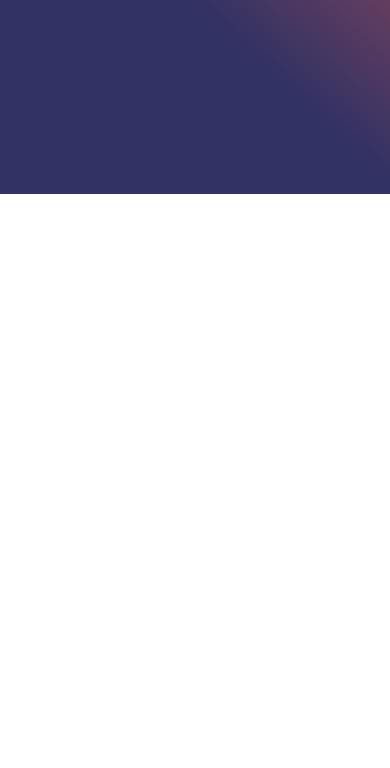
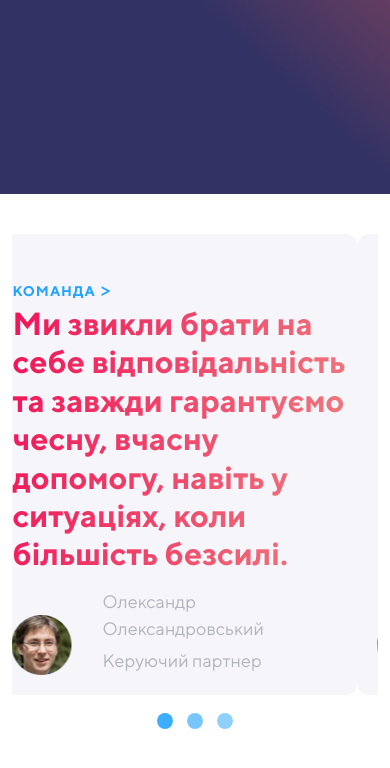
Before and after one commit to GeorgiiIT/hlegals, a plain HTML site: page index.html in a window 390 px wide. Shown: the part 166-934 px from the top of the page. Before the commit the page ends 844 px from the top, so only its background shows below. Drawn offline with nearby package versions, Linux system fonts and the light colour scheme.

Commit message:
homework17_done

```diff
--- a/index.html
+++ b/index.html
@@ -71,7 +71,7 @@
     <section class="intro-sect"></section>
 
     <!-- Slider -->
-		<!-- <div class="container">
+		<div class="container">
 			<div id="carouselExampleCaptions" class="carousel slide home-carousel" data-bs-ride="carousel">
 			<div class="carousel-indicators">
 				<button
@@ -97,46 +97,56 @@
 			</div>
 			<div class="carousel-inner">
 				<div class="carousel-item active">
-					<div class="row">
-							<div class="col-md-4">
-								<img src="img/carusel-img.jpg" class="carusel-img" alt="">
+					<div class="row img-col">
+
+							<div class="col-xl-4 col-md-4 col-sm-4 col-img">
+								<img src="img/carusel-img.jpg" class="carousel-img" alt="">
+								<img src="img/carousel-img-circle.png" class="carousel-img-circle" alt="">
 							</div>
-							<div class="col-md-8">
-								<p class="upper-text">команда</p>
-								<h2 class="section-heading">Ми звикли брати на себе відповідальність та завжди гарантуємо чесну, вчасну допомогу, навіть у ситуаціях, коли більшість безсилі.</h2>
+							<div class="col-xl-8 col-md-8 col-sm-8 col-text">
+								<div class="text-info">
+								<a class="upper-text" href="#">команда</a>
+								</div>
+								<h2 class="section-heading rrr">Ми звикли брати на себе відповідальність та завжди гарантуємо чесну, вчасну допомогу, навіть у ситуаціях, коли більшість безсилі.</h2>
 								<div class="carousel-info">
-									<p class="carousel-info-name">Олександр Олександровський</p>
+									<p class="carousel-info-name">Олександр&shy; Олександровський</p>
 									<p class="carousel-info-role">Керуючий партнер</p>
 								</div>
+
 							</div>
 					</div>
 				</div>
 				<div class="carousel-item">
-					<div class="row">
-							<div class="col-md-4">
-								<img src="img/carusel-img.jpg" class="carusel-img" alt="">
+					<div class="row img-col">
+							<div class="col-xl-4 col-md-4 col-sm-4 col-img">
+								<img src="img/carusel-img.jpg" class="carousel-img" alt="">
+								<img src="img/carousel-img-circle.png" class="carousel-img-circle" alt="">
 							</div>
-							<div class="col-md-8">
-								<p class="upper-text">команда</p>
+							<div class="col-xl-8 col-md-8 col-sm-8 col-text">
+								<div class="text-info">
+								<a class="upper-text" href="#">команда</a>
+								</div>
 								<h2 class="section-heading">Ми звикли брати на себе відповідальність та завжди гарантуємо чесну, вчасну допомогу, навіть у ситуаціях, коли більшість безсилі.</h2>
 									<div class="carousel-info">
-										<p class="carousel-info-name">Олександр Олександровський</p>
+										<p class="carousel-info-name">Олександр&shy; Олександровський</p>
 										<p class="carousel-info-role">Керуючий партнер</p>
 									</div>
 							</div>
-
 					</div>
 				</div>
 				<div class="carousel-item">
-					<div class="row">
-							<div class="col-md-4">
-								<img src="img/carusel-img.jpg" class="carusel-img" alt="">
+					<div class="row img-col">
+							<div class="col-xl-4 col-md-4 col-sm-4 col-img">
+								<img src="img/carusel-img.jpg" class="carousel-img" alt="">
+								<img src="img/carousel-img-circle.png" class="carousel-img-circle" alt="">
 							</div>
-							<div class="col-md-8">
-								<p class="upper-text">команда</p>
+							<div class="col-xl-8 col-md-8 col-sm-8 col-text">
+								<div class="text-info">
+									<a class="upper-text" href="#">команда</a>
+								</div>
 								<h2 class="section-heading">Ми звикли брати на себе відповідальність та завжди гарантуємо чесну, вчасну допомогу, навіть у ситуаціях, коли більшість безсилі.</h2>
 								<div class="carousel-info">
-									<p class="carousel-info-name">Олександр Олександровський</p>
+									<p class="carousel-info-name">Олександр&shy; Олександровський</p>
 									<p class="carousel-info-role">Керуючий партнер</p>
 								</div>
 							</div>
@@ -145,7 +155,7 @@
 
 			</div>
 		</div>
-		</div> -->
+		</div>
 
 
 <!-- grid -->
--- a/scss/style.scss
+++ b/scss/style.scss
@@ -75,7 +75,11 @@ body {
       margin: 0 7px;
     }
   }
+  &-img{
+	  width: 100%;
+  }
 }
+
 
 .home-carousel {
   .carousel-item {
@@ -101,3 +105,133 @@ body {
     max-width: 100%;
   }
 }
+
+.text-info{
+	display: flex;
+	align-items: baseline;
+	margin: 40px 0 0 16px;
+
+	.upper-text{
+		color:  #24A3FF;
+		font-size: 14px;
+		font-weight: 700;
+		letter-spacing: 1px;
+		text-transform: uppercase;
+		text-decoration: none;
+
+	}
+	.upper-text::after{
+		content: "\003E";
+		color:  #24A3FF;
+		margin-left: 5px;
+		font-size: 20px;
+		font-weight: 500;
+	}
+
+}
+.section-heading{
+		font-size: 42px;
+		font-weight: 700;
+		background: linear-gradient(100deg, #F0145A, #EF8080);
+		background-clip: text;
+		-webkit-background-clip: text;
+		-webkit-text-fill-color: transparent;
+		color: #F0145A;
+		margin-left: 16px;
+	}
+	.carousel-img-circle{
+		display: none;
+	}
+
+
+		@media (max-width: 1280px){
+		.section-heading{
+		font-size: 32px;
+		}
+		}
+
+
+		@media (max-width: 1024px){
+			.section-heading{
+			font-size: 32px;
+		}
+		}
+
+
+
+		@media (max-width:992px){
+			.img-col{
+			display: flex;
+			flex-direction: column-reverse;
+		}
+		.carousel-info{
+			position: relative;
+			left: 90px;
+			bottom: -85px;
+			hyphens: auto;
+		}
+			.section-heading{
+			font-size: 32px;
+			margin-bottom: -90px;
+			margin-right: 10px;
+		}
+		.carousel-img {
+			width: 100%;
+			display: none;
+		}
+		.col-img{
+			margin: 10px 10px 20px 20px;
+		}
+		.col-text{
+			min-width: 100%;
+			margin-left: 5px;
+		}
+		.carousel-img-circle{
+				display: flex;
+			}
+		}
+
+		@media (max-width:768px){
+			.section-heading {
+				font-size: 32px;
+				margin-bottom: -70px;
+		}
+			.section-heading {
+				font-size: 32px;
+				margin-bottom: -90px;
+			}
+			.carousel-img-circle{
+				display: flex;
+			}
+		}
+		@media (max-width:568px){
+			.col-text{
+				hyphens: auto;
+			}
+			.carousel-info-name{
+				max-width: 50%;
+			}
+			.section-heading {
+				font-size: 32px;
+				margin-bottom: -90px;
+			}
+			.carousel-img-circle{
+				display: flex;
+			}
+		}
+
+	.carousel-info-name{
+		font-size: 18px;
+		color: #B3B3BA;
+		margin-top: 20px;
+		margin-bottom: 0;
+		margin-left: 16px;
+
+	}
+
+	.carousel-info-role{
+		font-size: 18px;
+		color: #B3B3BA;
+		margin-top: 5px;
+		margin-left: 16px;
+	}
```
Also changed, not shown: css/style.css, img/Link-arrow.svg (added), img/carousel-img-circle.png (added).
